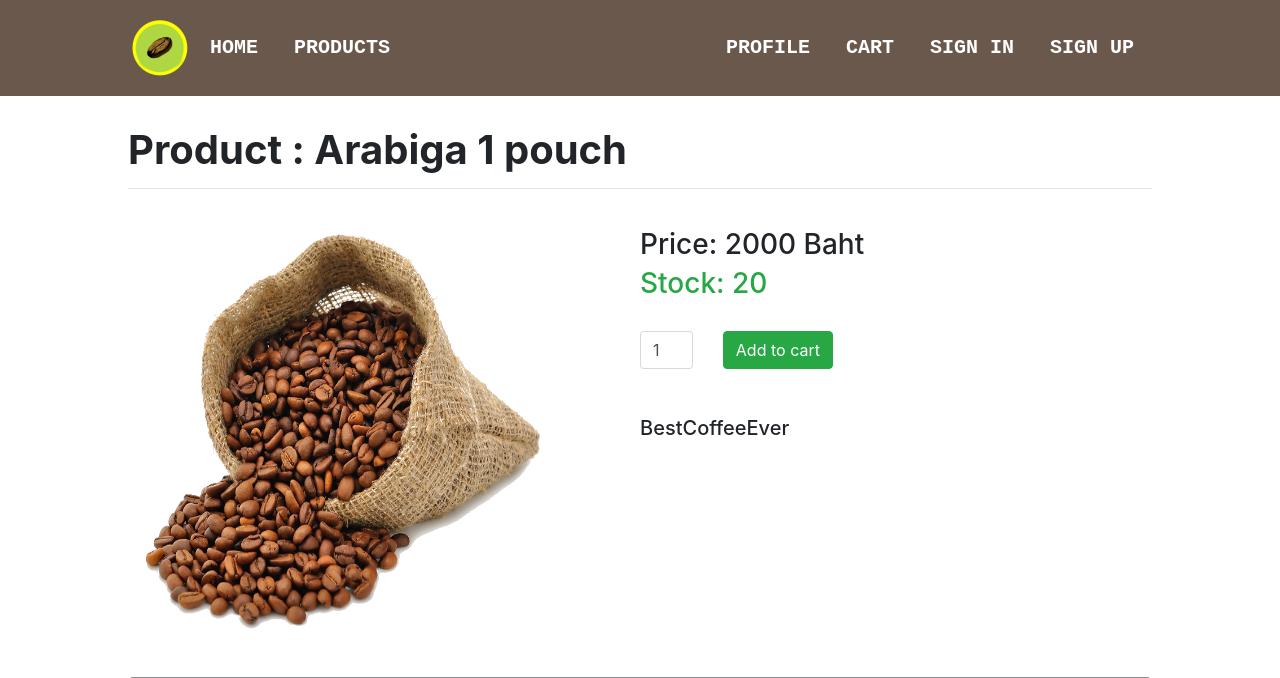
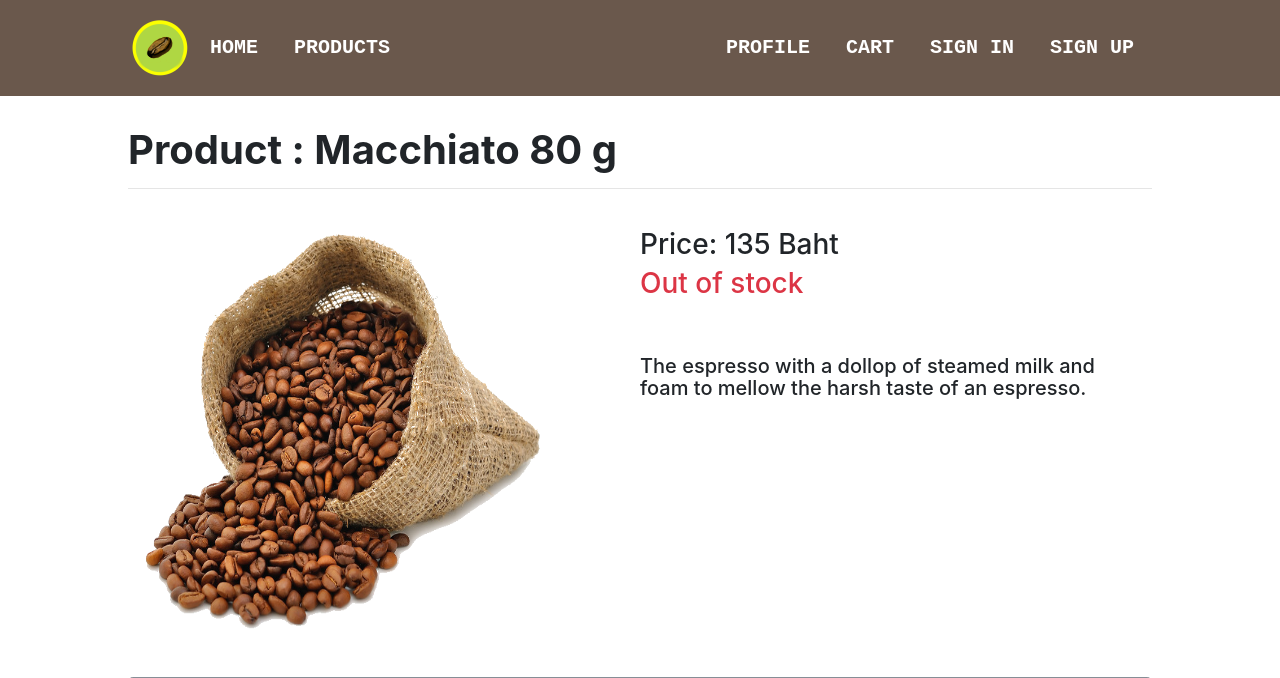
Before and after one commit to tuterdust/ECommerce, a Django app: page /product/1/ in a window 1280 px wide. Shown: the top 678 px of the page. Run offline with Django 3.2, Linux system fonts and the light colour scheme; data comes from the database, SQL or seed files in the repository; some libraries are stand-ins or nearby versions.

Commit message:
not linking page succesfully

```diff
--- a/src/ECommerce/urls.py
+++ b/src/ECommerce/urls.py
@@ -16,30 +16,30 @@ Including another URLconf
 from django.conf.urls import include, url
 from django.contrib import admin
 
-from main import views as mainViews
+from main import views
 
 urlpatterns = [
     url(r'^admin/', admin.site.urls),
-    url(r'^$', mainViews.home, name='home'),
-    url(r'^about/', mainViews.about, name='about'),
-    url(r'^contact/', mainViews.contact, name='contact'),
-    url(r'^guide/', mainViews.guide, name='guide'),
+    url(r'^$', views.home, name='home'),
+    url(r'^about/', views.about, name='about'),
+    url(r'^contact/', views.contact, name='contact'),
+    url(r'^guide/', views.guide, name='guide'),
 
     # User part
-    url(r'^sign_in/', mainViews.sign_in, name='sign_in'),
-    url(r'^sign_up/', mainViews.sign_up, name='sign_up'),
+    url(r'^sign_in/', views.sign_in, name='sign_in'),
+    url(r'^sign_up/', views.sign_up, name='sign_up'),
 
-    url(r'^user/$', mainViews.profile, name='profile'),
-    url(r'^user/orders/$', mainViews.order_history, name='order_history'),
+    url(r'^user/$', views.profile, name='profile'),
+    url(r'^user/orders/$', views.order_history, name='order_history'),
 
     # Products part
-    url(r'^products/', mainViews.products, name='products'),
-    url(r'^product/', mainViews.product_detail, name='product_detail'),
+    url(r'^products/', views.products_listing, name='products_listing'),
+    url(r'^product/(?P<p_id>[0-9]+)/', views.product_detail, name='product_detail'),
 
     # Order part
-    url(r'^cart/', mainViews.cart, name='cart'),
-    url(r'^checkout/', mainViews.checkout, name='checkout'),
-    url(r'^payment/', mainViews.payment, name='payment'),
-    url(r'^order_detail/(?P<id>\w{0,9999})/$', mainViews.order_detail, name='order_detail'),
+    url(r'^cart/', views.cart, name='cart'),
+    url(r'^checkout/', views.checkout, name='checkout'),
+    url(r'^payment/', views.payment, name='payment'),
+    url(r'^order_detail/(?P<id>\w{0,9999})/$', views.order_detail, name='order_detail'),
 
 ]
--- a/src/main/templates/_header.html
+++ b/src/main/templates/_header.html
@@ -1,6 +1,6 @@
 <a id="main-brand-logo" href="{% url 'home' %}"><img src="/static/img/macchiato-logo-64.png" /></a>
 <a id="menu-tab-left" href="{% url 'home' %}">HOME</a>
-<a id="menu-tab-left" href="{% url 'products' %}">PRODUCTS</a>
+<a id="menu-tab-left" href="{% url 'products_listing' %}">PRODUCTS</a>
 <div id="menu-tab-right">
   <a id="menu-tab-right" href="{% url 'sign_up' %}">SIGN UP</a>
   <a id="menu-tab-right" href="{% url 'sign_in' %}">SIGN IN</a>
--- a/src/main/templates/product_detail.html
+++ b/src/main/templates/product_detail.html
@@ -2,19 +2,19 @@
 {% load static %}
 
 {% block content %}
-  <h1><b>Product : {{ productName }}</b></h1>
+  <h1><b>Product : {{ product.name }}</b></h1>
   <hr />
   <br />
   <div class="row col-sm-12">
     <div class="col-sm-6">
       <right>
-        <img src="{{ productPicture }}" width="400px" height="400px">
+        <img src="{{ product.img_url }}" width="400px" height="400px">
       </right>
     </div>
     <div class="col-sm-6">
-      <h3>Price: {{ productPrice }} Baht</h3>
+      <h3>Price: {{ product.price }} Baht</h3>
       {% if productStock > 0 %}
-        <h3 class="text-success">Stock: {{ productStock }}</h3>
+        <h3 class="text-success">Stock: {{ product.stock }}</h3>
         <br/>
         <div class="row">
           <div class="col-sm-2">
@@ -29,7 +29,7 @@
       {% endif %}
       <br />
       <br />
-      <h5>{{ productDescription }}</h5>
+      <h5>{{ product.description }}</h5>
     </div>
   </div>
   <br />
--- a/src/main/templates/products_listing.html
+++ b/src/main/templates/products_listing.html
@@ -20,7 +20,7 @@
             <div class="col col-sm-1">
             </div>
             <div class="col col-sm-5">
-              <a class="btn btn-info btn-block" href="{% url 'product_detail' %}">Details</a>
+              <a class="btn btn-info btn-block" href="{% url 'product_detail' p.id %}">Details</a>
             </div>
             <div class="col col-sm-5">
               {% if p.stock != 0 %}
--- a/src/main/views.py
+++ b/src/main/views.py
@@ -2,7 +2,7 @@
 from __future__ import unicode_literals
 
 from django.http import HttpResponse
-from django.shortcuts import render, redirect
+from django.shortcuts import get_object_or_404, render, redirect
 from main.models import Product
 
 def home(request):
@@ -10,23 +10,14 @@ def home(request):
     template = 'home.html'
     return render(request, 'home.html', context)
 
-def products(request):
+def products_listing(request):
     products = Product.objects.all()
     context = { "products": products }
     return render(request, 'products_listing.html', context)
 
-# Temporary: must required product id later, put it in url too boi
-def product_detail(request):
-    static_path = "/static/img/"
-    img_url = "/static/img/coffee_1.png"
-    context = {
-        "productID": 1,
-        "productName": "Arabiga 1 pouch",
-        "productPrice": 2000,
-        "productDescription": "BestCoffeeEver",
-        "productPicture": static_path + "coffee_1.png",
-        "productStock": 20
-    }
+def product_detail(request, p_id):
+    product = get_object_or_404(Product, pk=p_id)
+    context = { "product": product }
     return render(request, 'product_detail.html', context)
 
 def cart(request):
```
